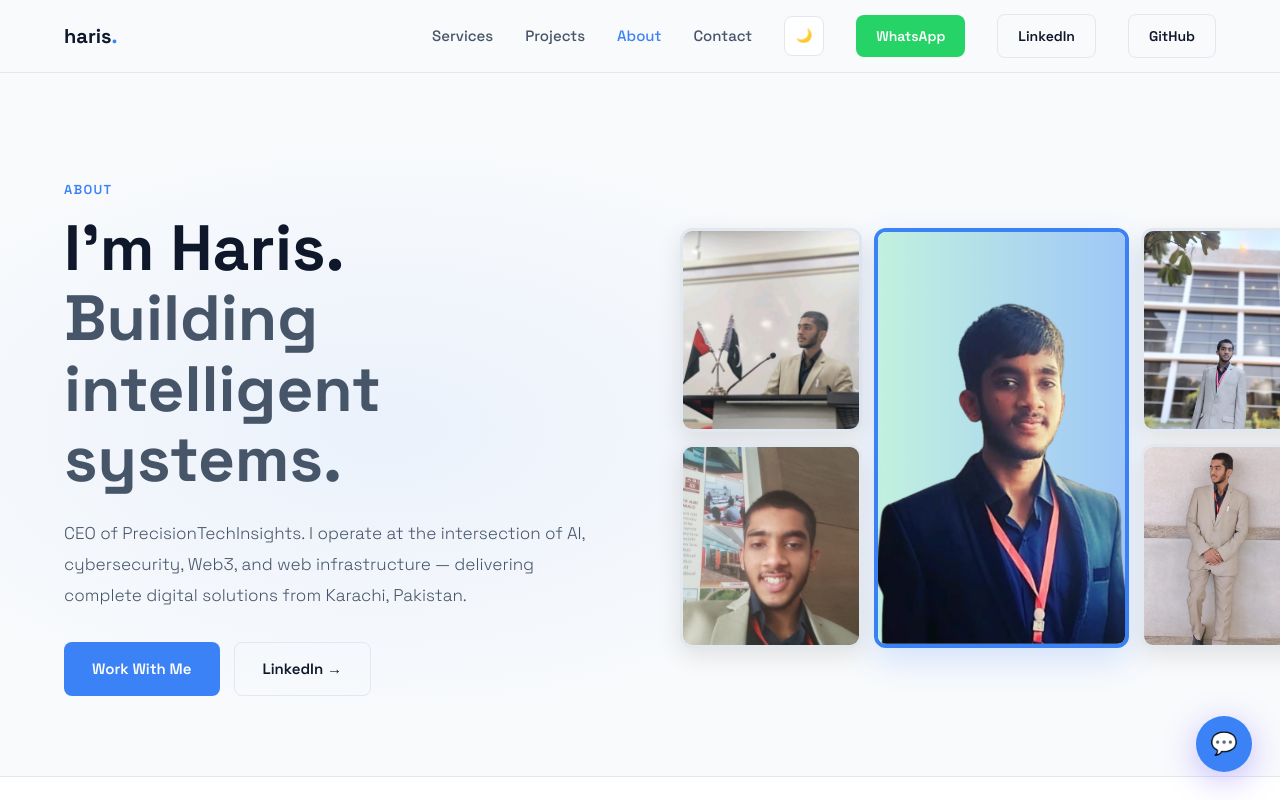
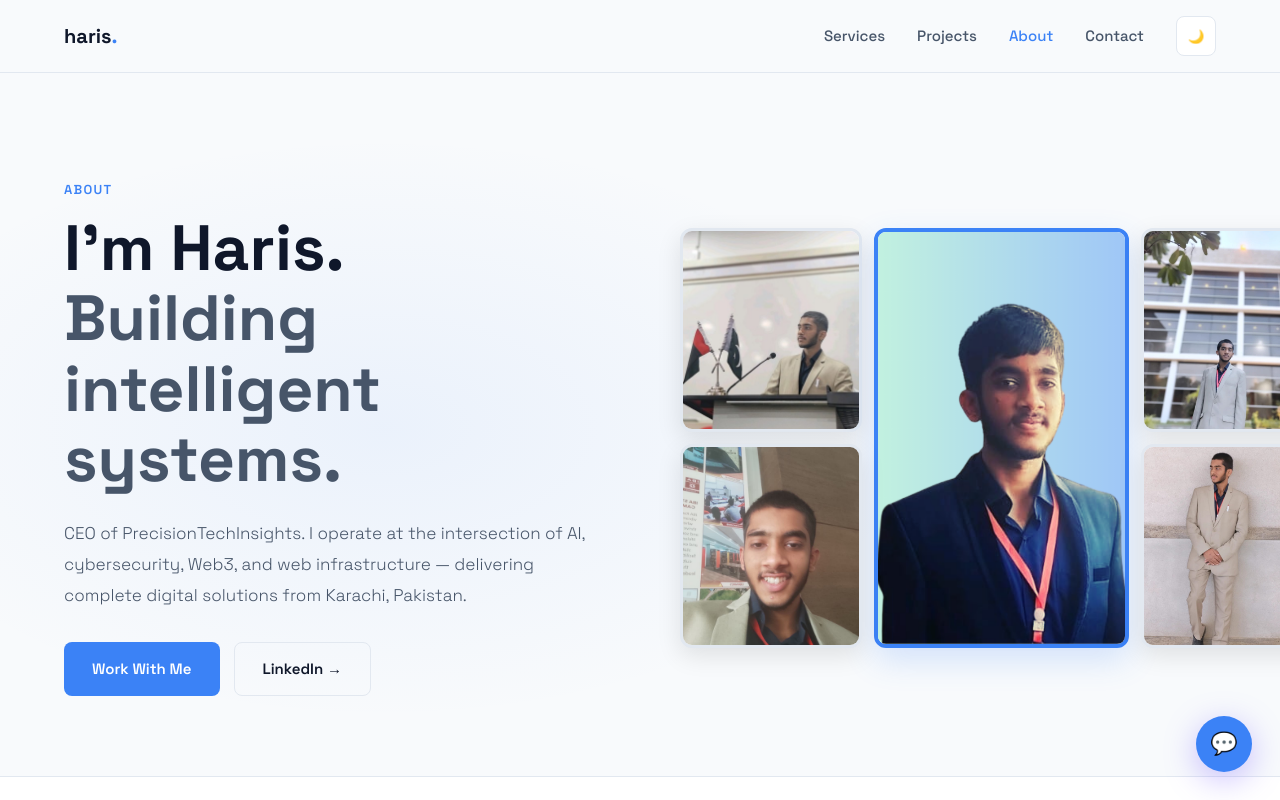
Before and after one commit to Itovio-Services/mehwish-portfolio, a Next.js app: page /about in a window 1280 px wide. Shown: the top 800 px of the page. Built offline with nearby package versions, Linux system fonts and the light colour scheme.

Commit message:
Add mobile responsive design

```diff
--- a/components/Footer.js
+++ b/components/Footer.js
@@ -14,7 +14,6 @@ export default function Footer() {
               Building intelligent, secure systems at the intersection of AI, cybersecurity, and Web3.
             </p>
           </div>
-
           {/* Quick Links */}
           <div>
             <p style={{ fontSize: 12, letterSpacing: '0.12em', textTransform: 'uppercase', color: 'var(--muted)', marginBottom: 16 }}>Navigation</p>
--- a/components/Navbar.js
+++ b/components/Navbar.js
@@ -5,6 +5,7 @@ import { useState, useEffect } from 'react';
 export default function Navbar() {
   const router = useRouter();
   const [theme, setTheme] = useState('light');
+  const [mobileOpen, setMobileOpen] = useState(false);
 
   useEffect(() => {
     const saved = localStorage.getItem('theme') || 'light';
@@ -48,7 +49,8 @@ export default function Navbar() {
           haris<span style={{ color: 'var(--accent)' }}>.</span>
         </Link>
 
-        <div style={{ display: 'flex', alignItems: 'center', gap: 32 }}>
+        {/* Desktop Menu */}
+        <div style={{ display: 'flex', alignItems: 'center', gap: 32 }} className="desktop-menu">
           {[
             { href: '/services', label: 'Services' },
             { href: '/projects', label: 'Projects' },
@@ -84,38 +86,78 @@ export default function Navbar() {
           >
             {theme === 'light' ? '🌙' : '☀️'}
           </button>
+        </div>
 
-          <a
-            href="https://wa.me/923481383350"
-            target="_blank"
-            rel="noreferrer"
-            className="btn btn-primary"
-            style={{ fontSize: 14, padding: '10px 20px', background: '#25D366' }}
-          >
-            WhatsApp
-          </a>
+        {/* Mobile Menu Button */}
+        <button
+          onClick={() => setMobileOpen(!mobileOpen)}
+          className="mobile-menu-btn"
+          style={{
+            display: 'none',
+            background: 'var(--bg2)',
+            border: '1px solid var(--border)',
+            borderRadius: 8,
+            width: 40,
+            height: 40,
+            alignItems: 'center',
+            justifyContent: 'center',
+            cursor: 'pointer',
+            fontSize: 20,
+          }}
+        >
+          {mobileOpen ? '✕' : '☰'}
+        </button>
+      </div>
 
-          <a
-            href="https://linkedin.com/in/itisharis"
-            target="_blank"
-            rel="noreferrer"
-            className="btn btn-ghost"
-            style={{ fontSize: 14, padding: '10px 20px' }}
-          >
-            LinkedIn
-          </a>
+      {/* Mobile Menu */}
+      {mobileOpen && (
+        <div className="mobile-menu" style={{
+          background: 'var(--bg)',
+          borderTop: '1px solid var(--border)',
+          padding: '20px 0',
+        }}>
+          <div className="container" style={{ display: 'flex', flexDirection: 'column', gap: 16 }}>
+            {[
+              { href: '/services', label: 'Services' },
+              { href: '/projects', label: 'Projects' },
+              { href: '/about', label: 'About' },
+              { href: '/contact', label: 'Contact' },
+            ].map(link => (
+              <Link key={link.href} href={link.href} onClick={() => setMobileOpen(false)} style={{
+                fontSize: 16,
+                fontWeight: 500,
+                color: isActive(link.href) ? 'var(--accent)' : 'var(--text2)',
+                textDecoration: 'none',
+                padding: '8px 0',
+              }}>
+                {link.label}
+              </Link>
+            ))}
+            <button
+              onClick={toggleTheme}
+              style={{
+                background: 'var(--bg2)',
+                border: '1px solid var(--border)',
+                borderRadius: 8,
+                padding: '12px',
+                cursor: 'pointer',
+                fontSize: 14,
+                color: 'var(--text)',
+                textAlign: 'left',
+              }}
+            >
+              {theme === 'light' ? '🌙 Dark Mode' : '☀️ Light Mode'}
+            </button>
+          </div>
+        </div>
+      )}
 
-          <a
-            href="https://github.com/harisxcyber"
-            target="_blank"
-            rel="noreferrer"
-            className="btn btn-ghost"
-            style={{ fontSize: 14, padding: '10px 20px' }}
-          >
-            GitHub
-          </a>
-        </div>
-      </div>
+      <style jsx>{`
+        @media (max-width: 768px) {
+          .desktop-menu { display: none !important; }
+          .mobile-menu-btn { display: flex !important; }
+        }
+      `}</style>
     </nav>
   );
 }
--- a/styles/globals.css
+++ b/styles/globals.css
@@ -86,6 +86,17 @@ body {
   border-color: var(--accent);
 }
 
+.card {
+  background: var(--bg2);
+  border: 1px solid var(--border);
+  border-radius: 8px;
+  transition: all 0.3s;
+}
+.card:hover {
+  transform: translateY(-4px);
+  box-shadow: 0 8px 24px rgba(0,0,0,0.1);
+}
+
 .reveal {
   opacity: 0;
   transform: translateY(30px);
@@ -95,6 +106,7 @@ body {
   opacity: 1;
   transform: translateY(0);
 }
+.reveal-delay-0 { transition-delay: 0s; }
 .reveal-delay-1 { transition-delay: 0.1s; }
 .reveal-delay-2 { transition-delay: 0.2s; }
 .reveal-delay-3 { transition-delay: 0.3s; }
@@ -159,7 +171,47 @@ body {
   }
 }
 
+/* Mobile Responsive */
+@media (max-width: 968px) {
+  .container { padding: 0 20px; }
+  .section { padding: 80px 0; }
+}
+
 @media (max-width: 768px) {
+  .container { padding: 0 16px; }
   .section { padding: 60px 0; }
-  .container { padding: 0 20px; }
+  .section-title { font-size: clamp(28px, 8vw, 40px); }
+
+  /* Grid layouts to single column */
+  [style*="grid-template-columns: '2fr 1fr 1fr 1fr'"],
+  [style*="grid-template-columns: '1fr 1fr'"],
+  [style*="gridTemplateColumns: '2fr 1fr 1fr 1fr'"],
+  [style*="gridTemplateColumns: '1fr 1fr'"],
+  [style*="gridTemplateColumns: 'repeat(3, 1fr)'"] {
+    grid-template-columns: 1fr !important;
+  }
+
+  .btn {
+    width: 100%;
+    justify-content: center;
+  }
+
+  /* Hide decorative elements on mobile */
+  [style*="position: absolute"][style*="width: 700px"],
+  [style*="position: 'absolute'"][style*="width: 700"] {
+    display: none !important;
+  }
+
+  /* Stats section mobile */
+  [style*="gap: 48"] {
+    gap: 24px !important;
+  }
 }
+
+@media (max-width: 480px) {
+  .container { padding: 0 12px; }
+  .section { padding: 40px 0; }
+  .section-title { font-size: 24px; }
+  .btn { padding: 12px 20px; font-size: 14px; }
+  .skill-badge { font-size: 12px; padding: 6px 12px; }
+}
```
Also changed, not shown: 2 other files (tests, documents, lock files or other folders).
